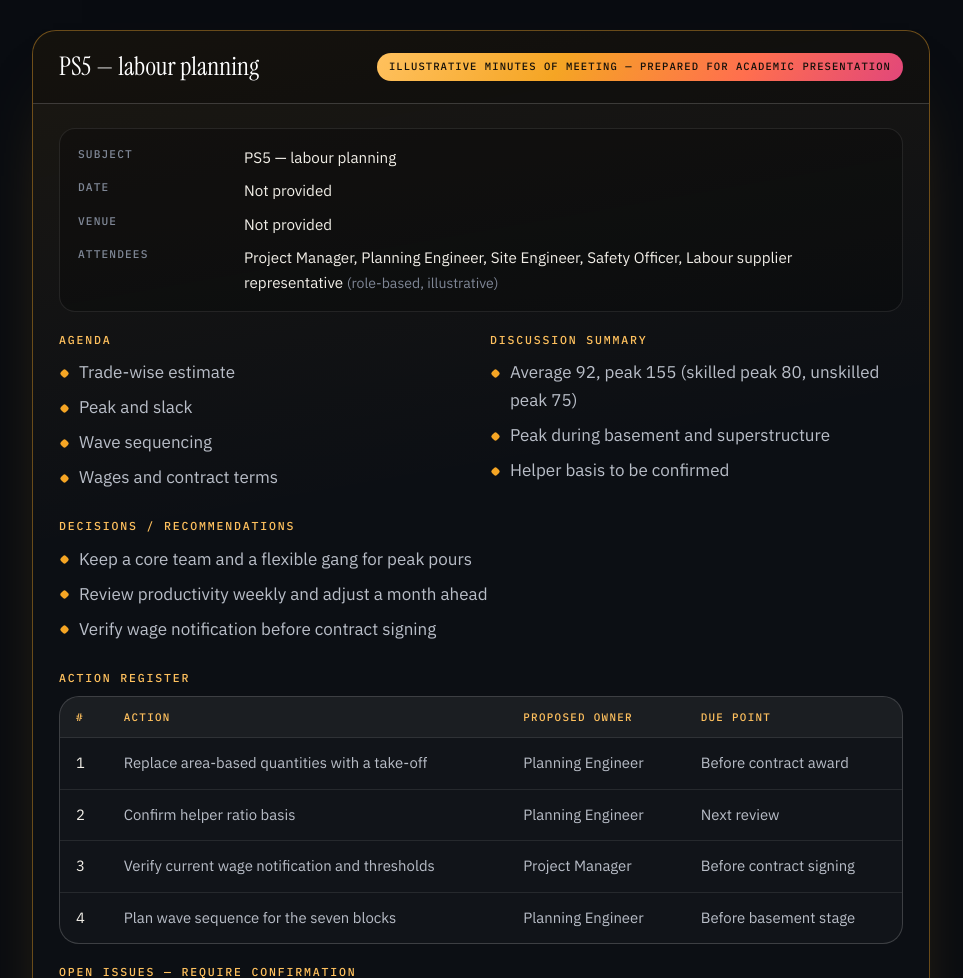
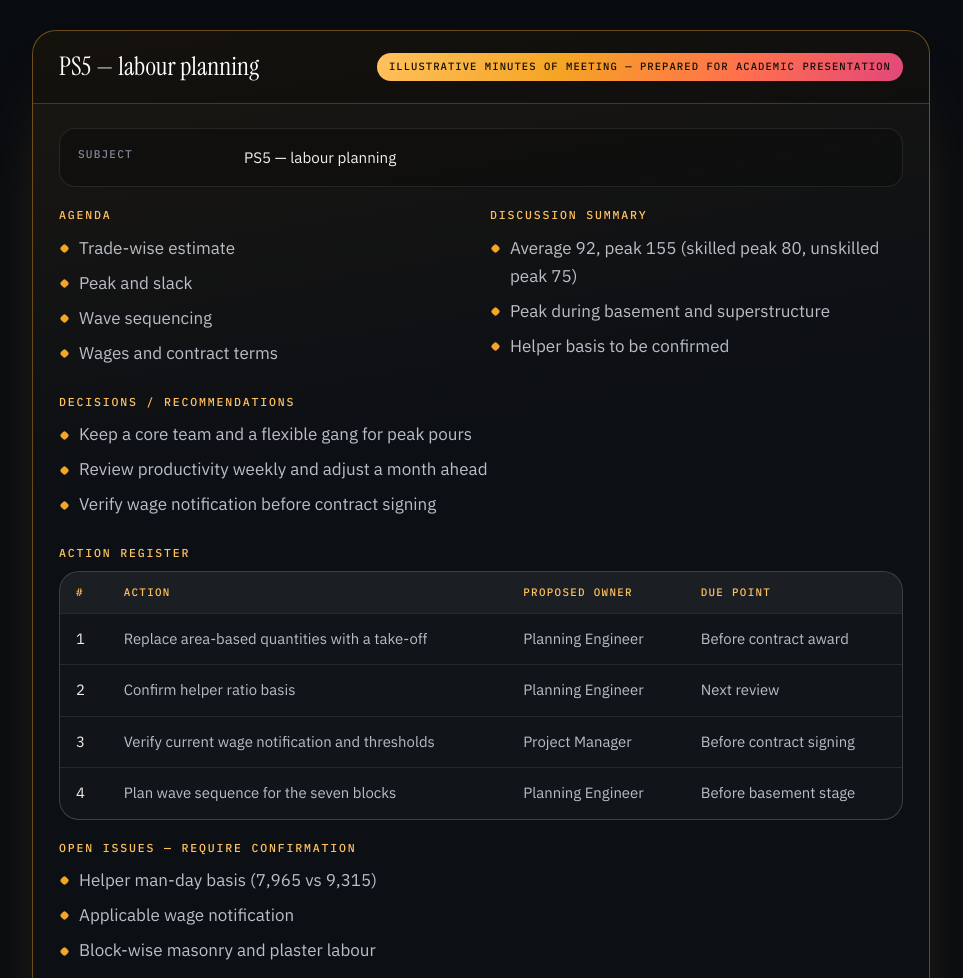
Before and after one commit to jerrymania/csm-portfolio-pragati, a plain HTML site: page problem-statements/ps5.html in a window 1280 px wide. Shown: the part 4268-5246 px from the top of the page, without its empty margins (302-1265 px from the left). Drawn offline with Linux system fonts and the light colour scheme.

Commit message:
Update ps5.html

```diff
--- a/problem-statements/ps5.html
+++ b/problem-statements/ps5.html
@@ -43,8 +43,7 @@
 <div class="flagbox"><b>Review flag —</b> These legal references are reproduced as claims stated in the deck. They are not verified current legal advice — check the current notification, zone, category and applicability before relying on them.</div></section><section id="mom"><div class="sec-head reveal"><div class="no">06</div><div><h2>Minutes of <em>meeting</em></h2></div></div><div class="mom reveal">
   <div class="mom-top"><b>PS5 — labour planning</b><span class="lbl">Illustrative Minutes of Meeting — prepared for academic presentation</span></div>
   <div class="mom-body">
-    <dl><dt>Subject</dt><dd>PS5 — labour planning</dd><dt>Date</dt><dd>Not provided</dd><dt>Venue</dt><dd>Not provided</dd>
-    <dt>Attendees</dt><dd>Project Manager, Planning Engineer, Site Engineer, Safety Officer, Labour supplier representative <span class="muted small">(role-based, illustrative)</span></dd></dl>
+    <dl><dt>Subject</dt><dd>PS5 — labour planning</dd></dl>
     <div class="grid g2"><div><h4>Agenda</h4><ul class="tight"><li>Trade-wise estimate</li><li>Peak and slack</li><li>Wave sequencing</li><li>Wages and contract terms</li></ul></div><div><h4>Discussion summary</h4><ul class="tight"><li>Average 92, peak 155 (skilled peak 80, unskilled peak 75)</li><li>Peak during basement and superstructure</li><li>Helper basis to be confirmed</li></ul></div></div>
     <div><h4>Decisions / recommendations</h4><ul class="tight"><li>Keep a core team and a flexible gang for peak pours</li><li>Review productivity weekly and adjust a month ahead</li><li>Verify wage notification before contract signing</li></ul></div>
     <div><h4>Action register</h4><div class="tbl"><table><thead><tr><th class="">#</th><th class="">Action</th><th class="">Proposed owner</th><th class="">Due point</th></tr></thead><tbody><tr><td class="">1</td><td class="">Replace area-based quantities with a take-off</td><td class="">Planning Engineer</td><td class="">Before contract award</td></tr><tr><td class="">2</td><td class="">Confirm helper ratio basis</td><td class="">Planning Engineer</td><td class="">Next review</td></tr><tr><td class="">3</td><td class="">Verify current wage notification and thresholds</td><td class="">Project Manager</td><td class="">Before contract signing</td></tr><tr><td class="">4</td><td class="">Plan wave sequence for the seven blocks</td><td class="">Planning Engineer</td><td class="">Before basement stage</td></tr></tbody></table></div></div>
```
